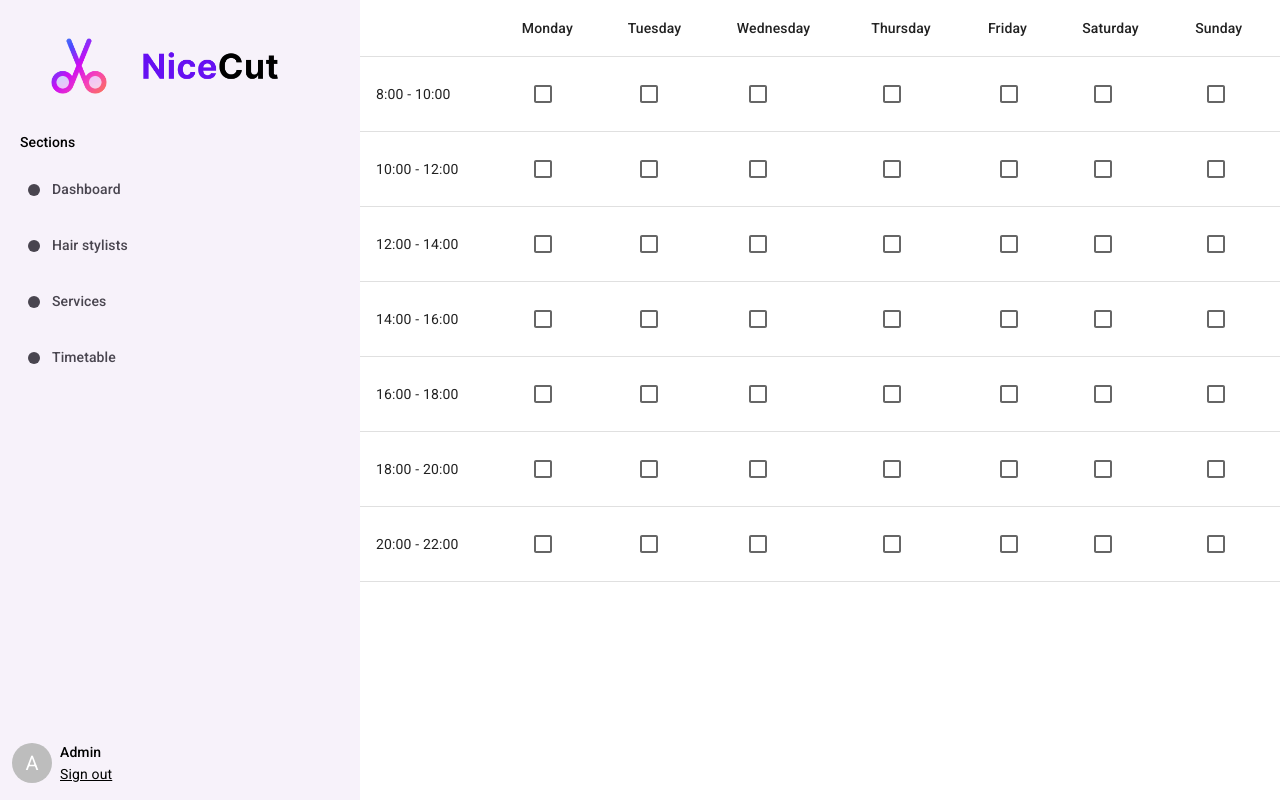
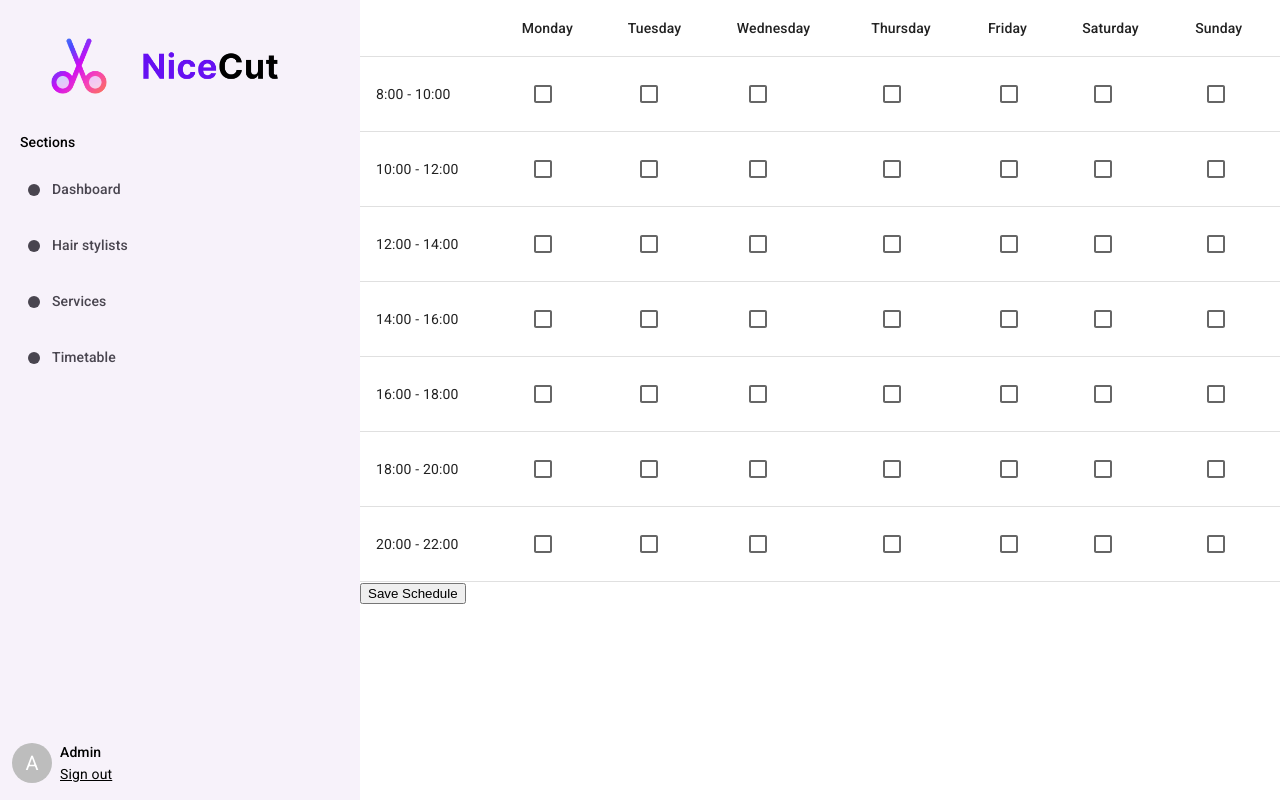
Before and after one commit to ui-nicecut/nice-cut, a React (Create React App) app: page /admin/schedule in a window 1280 px wide. Built offline with nearby package versions, Linux system fonts and the light colour scheme.

Commit message:
Schedule update

```diff
--- a/src/App.tsx
+++ b/src/App.tsx
@@ -10,7 +10,7 @@ import AdminLayout from './admin/admin-layout/AdminLayout';
 import Dashboard from './admin/dashboard/Dashboard';
 import HairStylists from './admin/hair-stylists/HairStylists';
 import Services from './admin/services/Services';
-import Schedule from './admin/schedule/Schedule';
+import ScheduleEdit from './admin/schedule-edit/ScheduleEdit';
 
 const App = () => {
   return (
@@ -19,7 +19,7 @@ const App = () => {
         <Route path="dashboard" element={<Dashboard />} />
         <Route path="hair-stylists" element={<HairStylists />} />
         <Route path="services" element={<Services />} />
-        <Route path="schedule" element={<Schedule />} />
+        <Route path="schedule" element={<ScheduleEdit />} />
       </Route>
       {/* <Route path="*" element={<NoMatch />} /> */}
     </Routes>
--- /dev/null
+++ b/src/admin/schedule-edit/ScheduleEdit.scss
@@ -0,0 +1,3 @@
+.hidden-row {
+    display: none !important;
+  }
--- /dev/null
+++ b/src/admin/schedule-edit/ScheduleEdit.tsx
@@ -0,0 +1,117 @@
+import React, { useState } from 'react';
+import './ScheduleEdit.scss';
+import { Table, TableBody, TableCell, TableContainer, TableHead, TableRow } from '@mui/material';
+import Checkbox from '@mui/material/Checkbox';
+import CheckBoxOutlineBlankIcon from '@mui/icons-material/CheckBoxOutlineBlank';
+import CheckBoxIcon from '@mui/icons-material/CheckBox';
+import { Schedule, Day, Hour } from '../../lib/types/Schedule';
+
+
+const ScheduleEdit: React.FC = (): React.ReactElement => {
+  const initialSelectedCells: Schedule = {
+    days: Array.from({ length: 7 }).map((_, dayIndex) => ({
+      name: getDayName(dayIndex),
+      hours: Array.from({ length: 14 }).map((_, hourIndex) => ({
+        value: 8 + hourIndex,
+        selected: false,
+      })),
+    })),
+  };
+  const [selectedCells, setSelectedCells] = useState<Schedule>(initialSelectedCells);
+
+  const handleCellClick = (dayIndex: number, hourIndex: number) => {
+    const newSelectedCells: Schedule = {
+      ...selectedCells,
+      days: selectedCells.days.map((day, dIndex) => {
+        if (dIndex === dayIndex) {
+          const updatedHours = day.hours.map((hour, hIndex) => {
+            if (hIndex >= hourIndex && hIndex < hourIndex + 2) {
+              return {
+                ...hour,
+                selected: !hour.selected,
+              };
+            }
+            return hour;
+          });
+          return {
+            ...day,
+            hours: updatedHours,
+          };
+        }
+        return day;
+      }),
+    };
+    setSelectedCells(newSelectedCells);
+  };
+
+  const generateSelectedHours = (): Schedule => {
+    const selectedSchedule: Schedule = {
+      days: selectedCells.days.map((day) => {
+        const selectedHours: Hour[] = [];
+        day.hours.forEach((hour) => {
+          // if (hour.selected) {
+            selectedHours.push(hour);
+          // }
+        });
+        return {
+          name: day.name,
+          hours: selectedHours,
+        };
+      }),
+    };
+    return selectedSchedule;
+  };
+
+  return (
+    <TableContainer>
+      <Table>
+        <TableHead>
+          <TableRow>
+            <TableCell />
+            {selectedCells.days.map((day) => (
+              <TableCell key={day.name}>{day.name}</TableCell>
+            ))}
+          </TableRow>
+        </TableHead>
+        <TableBody>
+          {Array.from({ length: 14 }).map((_, hourIndex) => (
+            <TableRow
+              key={hourIndex}
+              className={hourIndex % 2 !== 0 ? 'hidden-row' : ''}
+            >
+              <TableCell component="th" scope="row">
+                {8 + hourIndex}:00 - {10 + hourIndex}:00
+              </TableCell>
+              {selectedCells.days.map((day, dayIndex) => {
+                const hour = day.hours[hourIndex];
+                const isChecked = hour.selected;
+
+                return (
+                  <TableCell key={dayIndex}>
+                    <Checkbox
+                      checked={isChecked}
+                      icon={<CheckBoxOutlineBlankIcon />}
+                      checkedIcon={<CheckBoxIcon />}
+                      onClick={() => handleCellClick(dayIndex, hourIndex)}
+                    />
+                  </TableCell>
+                );
+              })}
+            </TableRow>
+          ))}
+        </TableBody>
+      </Table>
+      <button onClick={() => console.log(generateSelectedHours())}>Save Schedule</button>
+    </TableContainer>
+  );
+};
+
+const getDayName = (dayIndex: number): string => {
+  const days = ['Monday', 'Tuesday', 'Wednesday', 'Thursday', 'Friday', 'Saturday', 'Sunday'];
+  return days[dayIndex];
+};
+
+export default ScheduleEdit;
+// TO DO:
+// - add close and save button
+// - move table to modal
--- a/src/admin/schedule/Schedule.tsx
+++ /dev/null
@@ -1,80 +0,0 @@
-import React, { useState } from 'react';
-import { Table, TableBody, TableCell, TableContainer, TableHead, TableRow } from '@mui/material';
-import Checkbox from '@mui/material/Checkbox';
-import CheckBoxOutlineBlankIcon from '@mui/icons-material/CheckBoxOutlineBlank';
-import CheckBoxIcon from '@mui/icons-material/CheckBox';
-
-interface Cell {
-  day: number;
-  hour: number;
-}
-
-const Schedule: React.FC = (): React.ReactElement => {
-  const [selectedCells, setSelectedCells] = useState<Cell[]>([]);
-
-  const handleCellClick = (cell: Cell) => {
-    const newSelectedCells = [...selectedCells];
-    const cellIndex = newSelectedCells.findIndex(
-      (selectedCell) => selectedCell.day === cell.day && selectedCell.hour === cell.hour
-    );
-
-    if (cellIndex === -1) {
-      newSelectedCells.push(cell);
-    } else {
-      newSelectedCells.splice(cellIndex, 1);
-    }
-
-    setSelectedCells(newSelectedCells);
-  };
-
-  return (
-    <TableContainer>
-      <Table>
-        <TableHead>
-          <TableRow>
-            <TableCell />
-            <TableCell>Monday</TableCell>
-            <TableCell>Tuesday</TableCell>
-            <TableCell>Wednesday</TableCell>
-            <TableCell>Thursday</TableCell>
-            <TableCell>Friday</TableCell>
-            <TableCell>Saturday</TableCell>
-            <TableCell>Sunday</TableCell>
-
-          </TableRow>
-        </TableHead>
-        <TableBody>
-          {Array.from({ length: 7 }).map((_, hourIndex) => (
-            <TableRow key={hourIndex}>
-              <TableCell component="th" scope="row">
-                {8 + hourIndex * 2}:00 - {10 + hourIndex * 2}:00
-              </TableCell>
-              {Array.from({ length: 7 }).map((_, dayIndex) => {
-                const cell: Cell = { day: dayIndex, hour: hourIndex + 8 };
-                const isChecked = selectedCells.some(
-                  (selectedCell) => selectedCell.day === cell.day && selectedCell.hour === cell.hour
-                );
-
-                return (
-                  <TableCell key={dayIndex}>
-                    <Checkbox
-                      checked={isChecked}
-                      icon={<CheckBoxOutlineBlankIcon />}
-                      checkedIcon={<CheckBoxIcon />}
-                      onClick={() => handleCellClick(cell)}
-                    />
-                  </TableCell>
-                );
-              })}
-            </TableRow>
-          ))}
-        </TableBody>
-      </Table>
-    </TableContainer>
-  );
-};
-
-export default Schedule;
-// TO DO:
-// - add close and save button
-// - move table to modal
--- /dev/null
+++ b/src/lib/types/Schedule.ts
@@ -0,0 +1,13 @@
+export interface Hour {
+  value: number;
+  selected: boolean;
+}
+
+export interface Day {
+  name: string;
+  hours: Hour[];
+}
+
+export interface Schedule {
+days: Day[];
+}
```
Also changed, not shown: src/admin/schedule/Schedule.scss (deleted).
